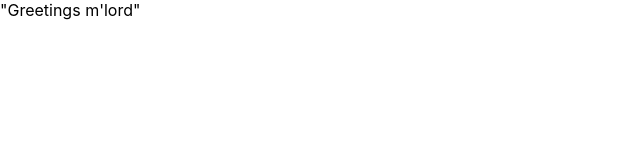
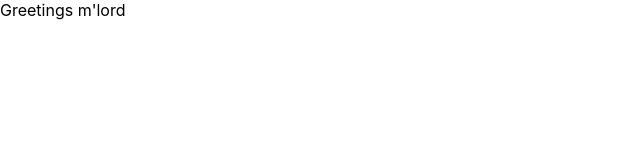
Before and after one commit to Yinkin45/d2-rune-calc, a Next.js app: page /greetings in a window 1280 px wide. Shown: the top 160 px of the page, without its empty margins (0-640 px from the left). Built offline with nearby package versions, Linux system fonts and the light colour scheme.

Commit message:
edited greetings

```diff
--- a/pages/greetings/index.js
+++ b/pages/greetings/index.js
@@ -1,7 +1,7 @@
 export default function GreetingsPage () {
    return (
        <div>
-          "Greetings m'lord"
+          Greetings m'lord
        </div>
    )
 }
```
